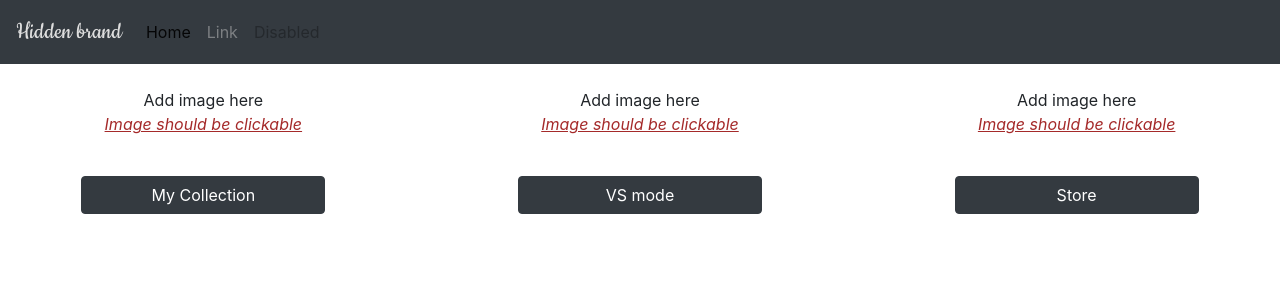
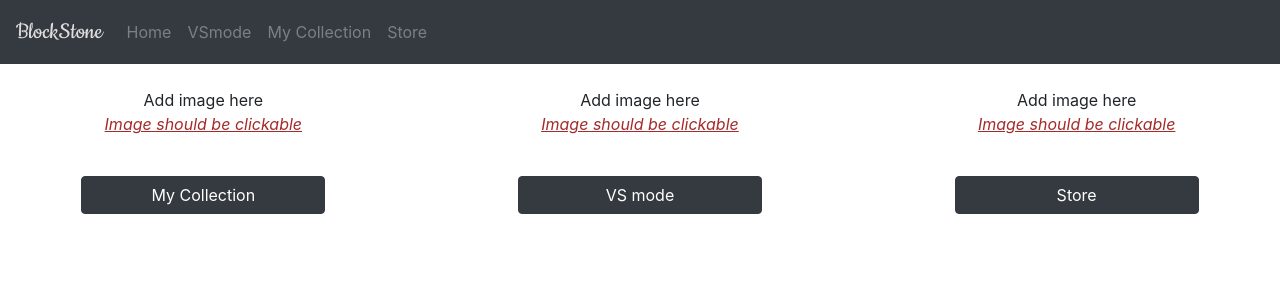
Before and after one commit to heho07/DH2642-ProjectGroup23, a React (Create React App) app: page / in a window 1280 px wide. Shown: the top 300 px of the page. Built offline with nearby package versions, Linux system fonts and the light colour scheme.

Commit message:
Still working on collapse

```diff
--- a/src/App.js
+++ b/src/App.js
@@ -27,30 +27,10 @@ class App extends Component {
         <div className="App">
         <header className="App-header">
 
-          <nav class="navbar navbar-expand-lg navbar-light bg-light">
-          <button class="navbar-toggler" type="button" data-toggle="collapse" data-target="#navbarTogglerDemo01" aria-controls="navbarTogglerDemo01" aria-expanded="false" aria-label="Toggle navigation">
-          <span class="navbar-toggler-icon"></span>
-          </button>
-          <div class="collapse navbar-collapse" id="navbarTogglerDemo01">
-          <a class="navbar-brand" href="#">Hidden brand</a>
-          <ul class="navbar-nav mr-auto mt-2 mt-lg-0">
-          <li class="nav-item active">
-          <a class="nav-link" href="#">Home <span class="sr-only">(current)</span></a>
-          </li>
-          <li class="nav-item">
-            <a class="nav-link" href="#">Link</a>
-          </li>
-          <li class="nav-item">
-          <a class="nav-link disabled" href="#">Disabled</a>
-          </li>
-          </ul>
-         </div>
-         </nav>
-
-{/*         <nav className="navbar navbar-expand-lg navbar-light bg-light">
+        <nav className="navbar navbar-expand-lg navbar-light bg-light">
              <Link to ="/" className="navbar-brand" >BlockStone</Link>
 
-            <button className="navbar-toggler" type="button" data-toggle="collapse" data-target="#navbarNavAltMarkup" aria-controls="navbarNavAltMarkup" aria-expanded="false" aria-label="Toggle navigation">
+             <button className="navbar-toggler" type="button" data-toggle="collapse" data-target="#navbarNavAltMarkup" aria-controls="navbarNavAltMarkup" aria-expanded="false" aria-label="Toggle navigation">
 
               <span className="navbar-toggler-icon"></span>
             </button>
```
